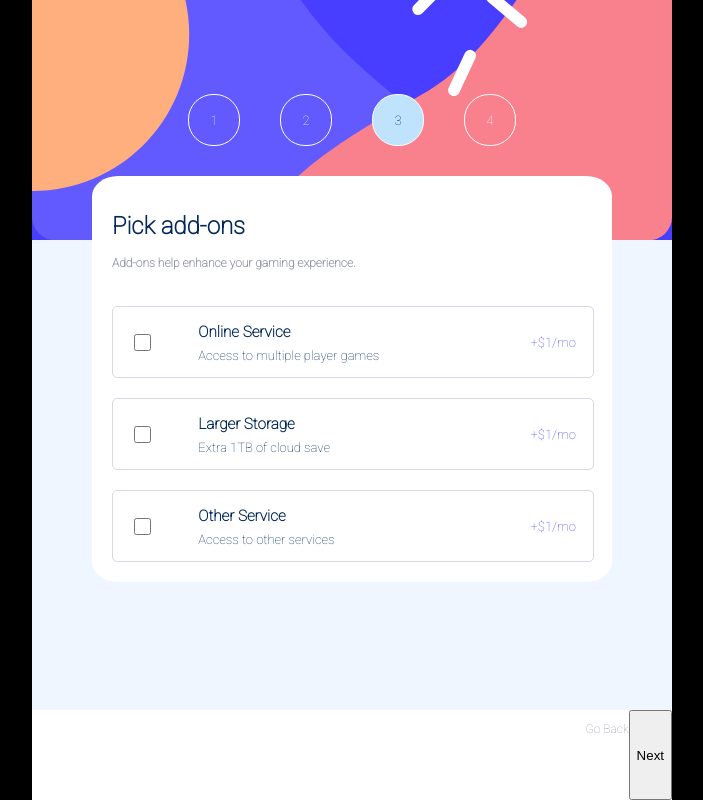
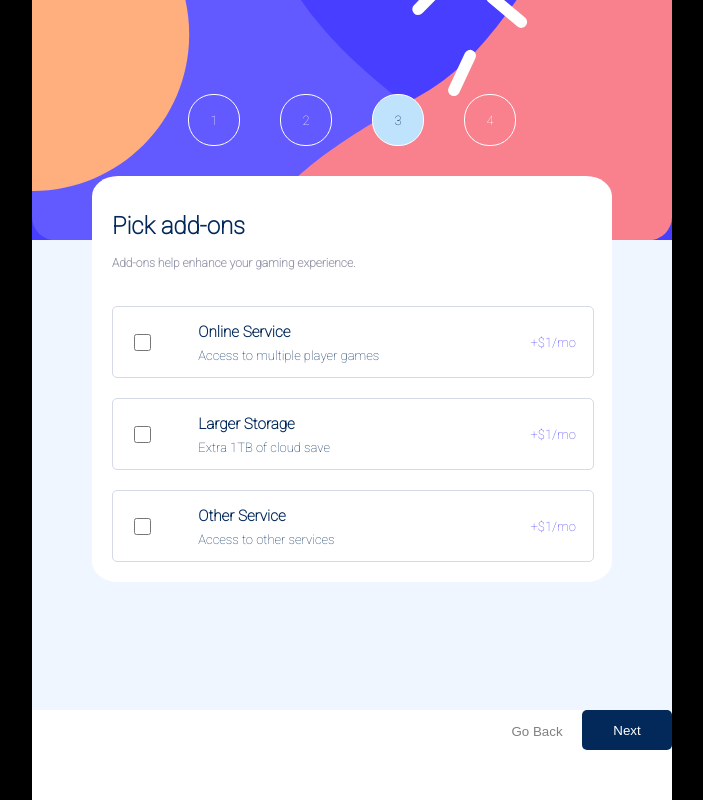
Before and after one commit to ablashika/muilti-step-form, a React (Create React App) app: page /step-three in a window 1280 px wide. Shown: the whole page, without its empty margins (288-991 px from the left). Built offline with nearby package versions, Linux system fonts and the light colour scheme.

Commit message:
added styles

```diff
--- a/src/components/steps/ThirdStep.js
+++ b/src/components/steps/ThirdStep.js
@@ -65,8 +65,8 @@ export default function ThirdStep({}) {
           </div>
         </div>
         <div className='nextStep-box'>
-          <div onClick={handleClickBack} className='gray-text'><p>Go Back</p></div>
-          <button type="submit">Next</button>
+          <button onClick={handleClickBack} className='gray-text goback'><p>Go Back</p></button>
+          <button type="submit" className='button'>Next</button>
         </div>
       </form>
     </div>
```
